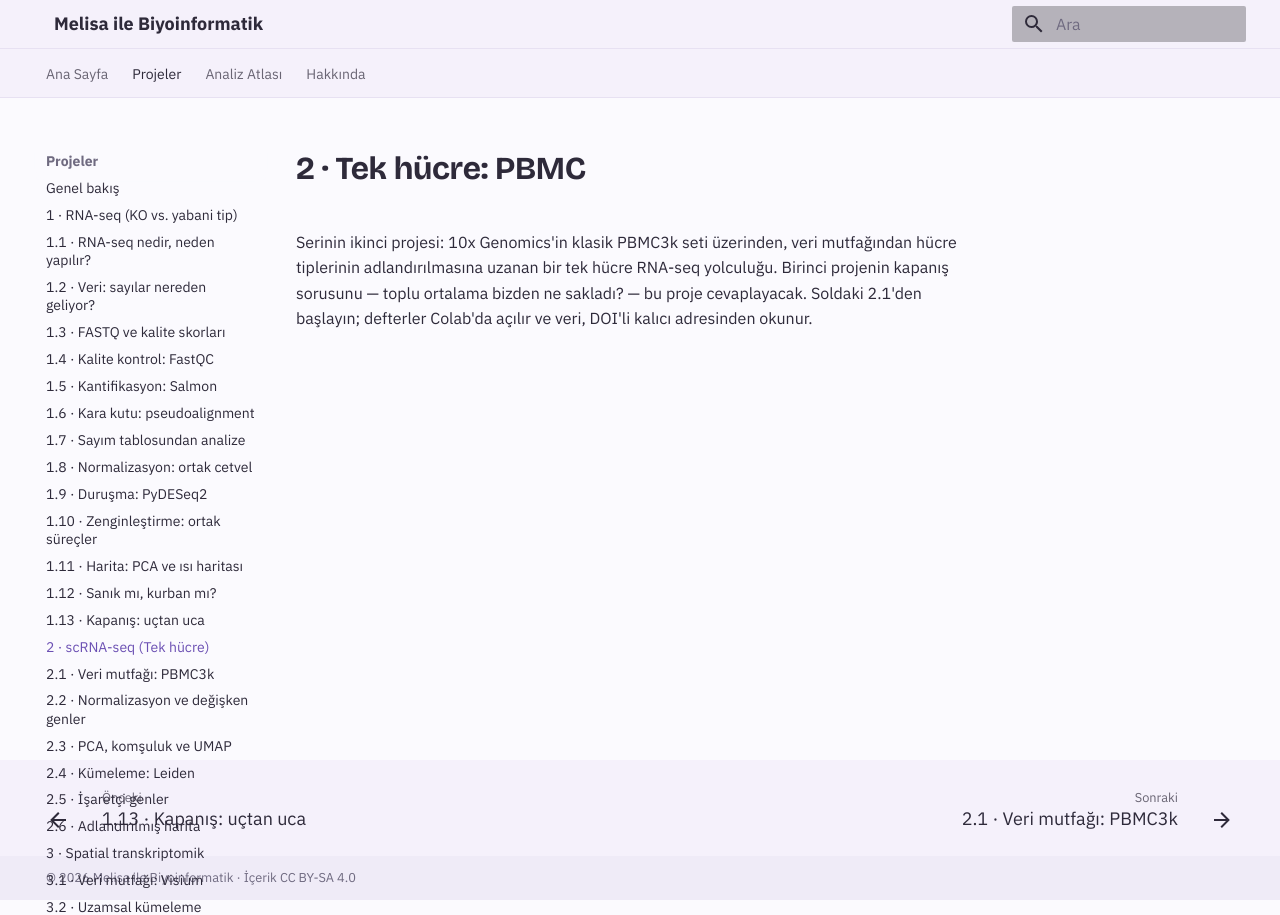
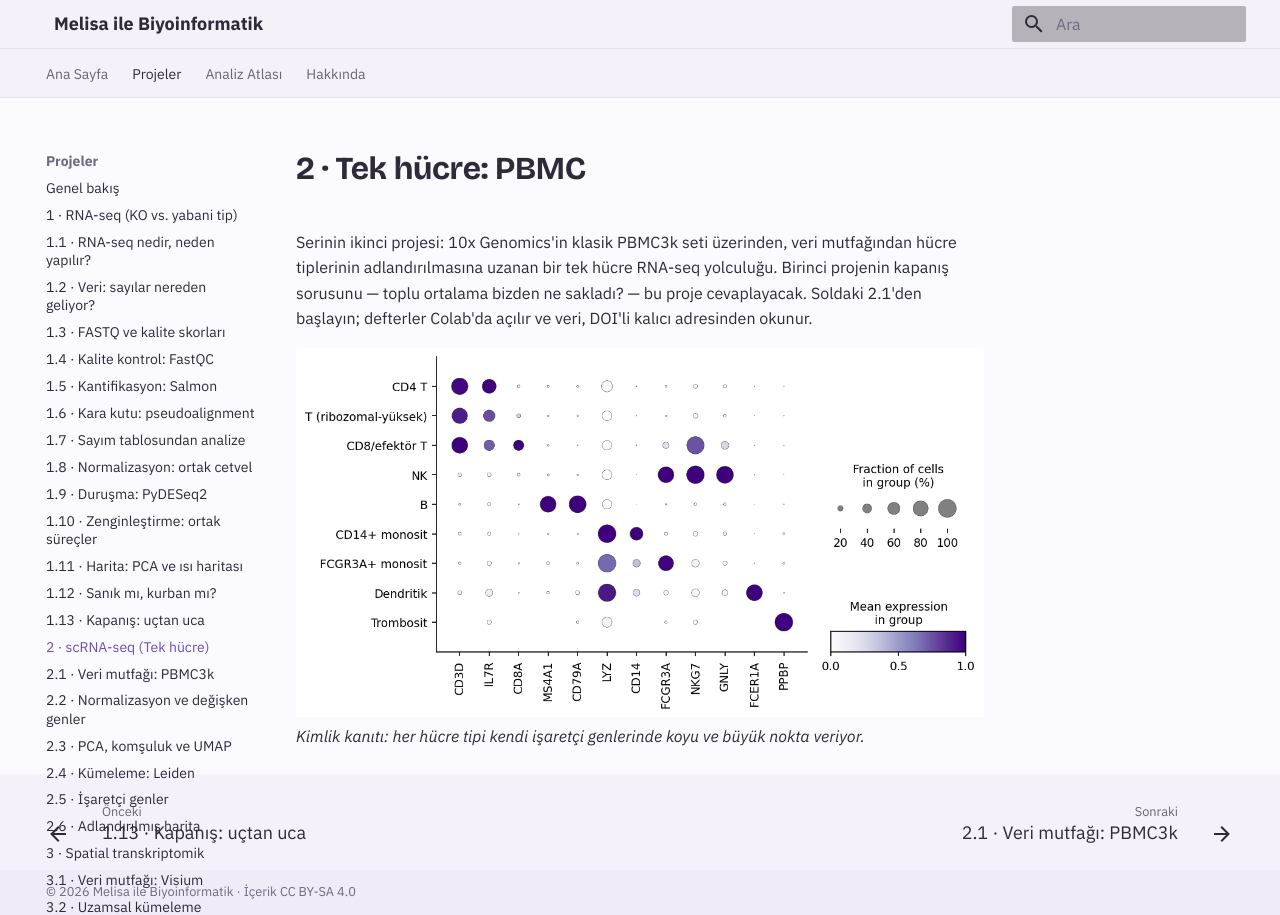
Before and after one commit to melissa-04/melisayla-biyoinformatik, an MkDocs documentation site: the page built from docs/projeler/scrna.md, in a window 1280 px wide. Built offline with MkDocs 1.6.1 and Material for MkDocs 9.7.7, drawn with Linux system fonts in a browser that asks for light colours.

Commit message:
Update scrna.md

```diff
--- a/docs/projeler/scrna.md
+++ b/docs/projeler/scrna.md
@@ -1,3 +1,6 @@
 # 2 · Tek hücre: PBMC
 
 Serinin ikinci projesi: 10x Genomics'in klasik PBMC3k seti üzerinden, veri mutfağından hücre tiplerinin adlandırılmasına uzanan bir tek hücre RNA-seq yolculuğu. Birinci projenin kapanış sorusunu — toplu ortalama bizden ne sakladı? — bu proje cevaplayacak. Soldaki 2.1'den başlayın; defterler Colab'da açılır ve veri, DOI'li kalıcı adresinden okunur.
+
+![İşaretçi genlerin hücre tiplerine göre ifadesi](gorseller/02_isaretci_dotplot.png)
+*Kimlik kanıtı: her hücre tipi kendi işaretçi genlerinde koyu ve büyük nokta veriyor.*
```
